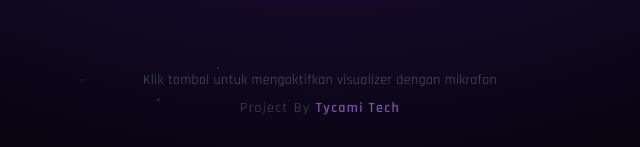
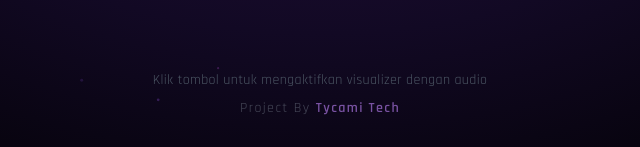
Before and after one commit to TycamiTech/Spectrum-Visual, a plain HTML site: page Spectrum Audio/index.html in a window 1280 px wide. Shown: the part 650-797 px from the top of the page, 320-960 px from the left. Drawn offline with nearby package versions, Linux system fonts and the light colour scheme.

Commit message:
Update index.html

```diff
--- a/Spectrum Audio/index.html
+++ b/Spectrum Audio/index.html
@@ -89,7 +89,7 @@
         <div class="absolute bottom-8 flex flex-col items-center gap-2">
             <!-- Instructions -->
             <p id="instructions" class="text-gray-600 font-rajdhani text-sm tracking-wide text-center">
-                Klik tombol untuk mengaktifkan visualizer dengan mikrofon
+                Klik tombol untuk mengaktifkan visualizer dengan audio
             </p>
 
             <!-- Project Credit -->
@@ -105,4 +105,5 @@
     <script src="script.js"></script>
 </body>
 
+
 </html>
```
